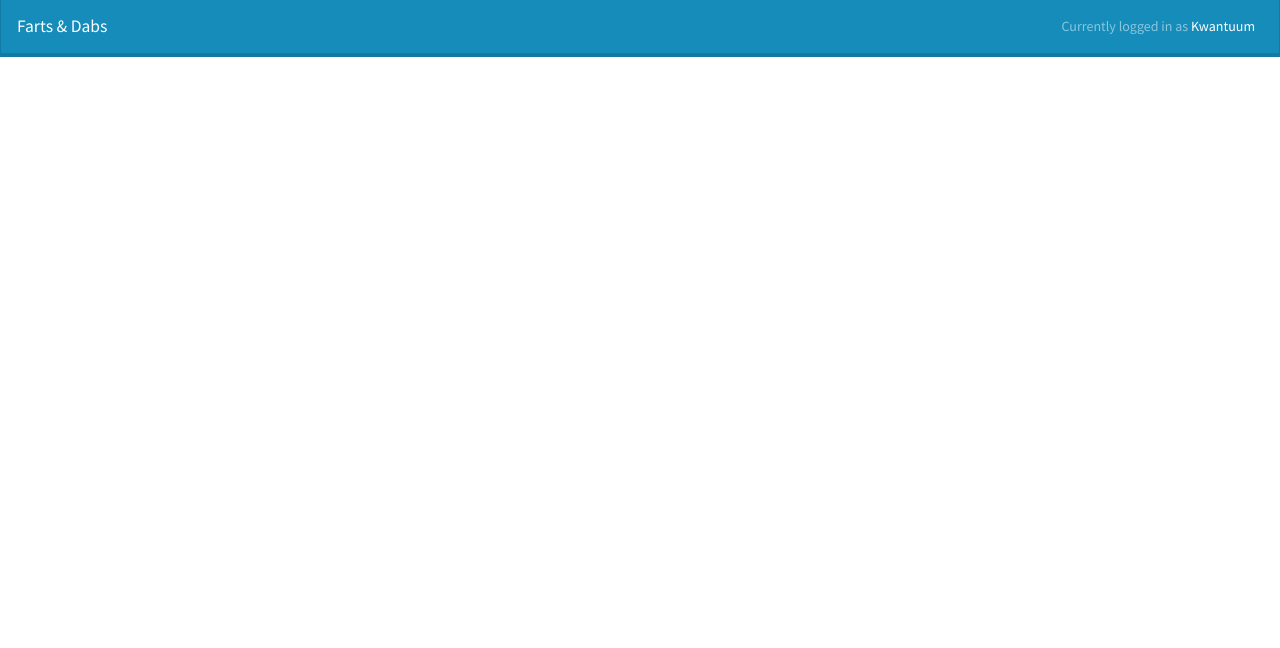
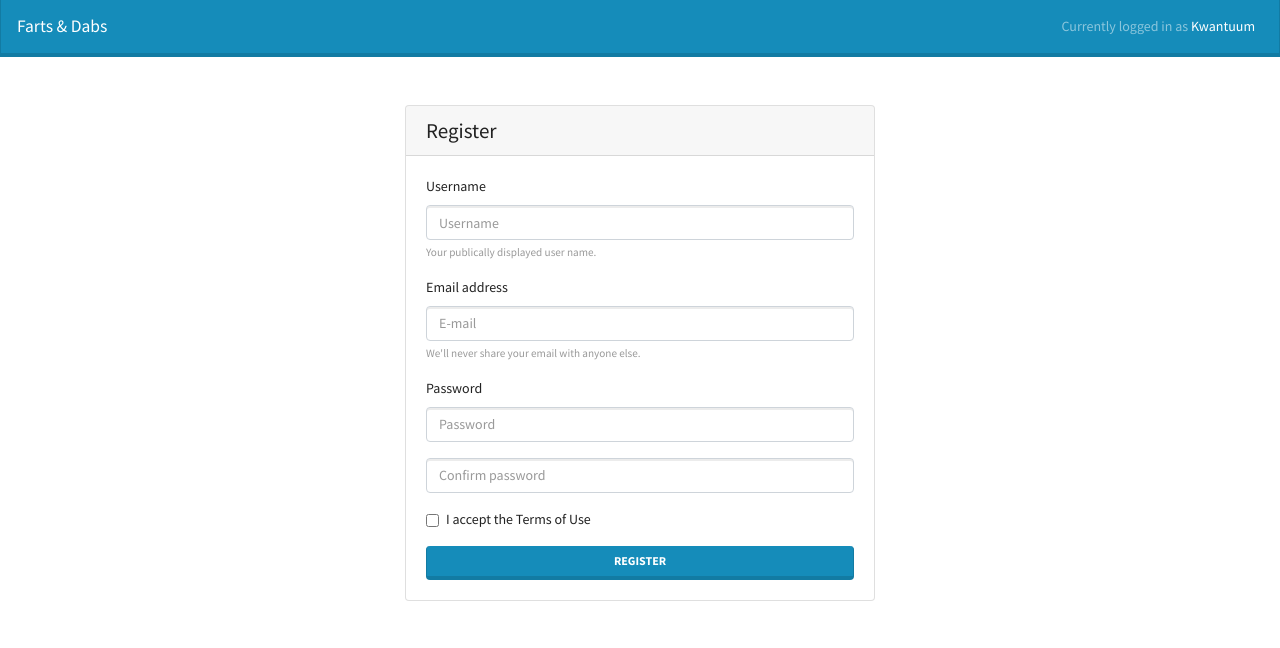
Before and after one commit to sdegueldre/php-blog, a PHP site: template templates/signup.twig in a window 1280 px wide. Shown: the top 648 px of the page. Run offline with PHP 8.4, Linux system fonts and the light colour scheme; the template is opened without the code that fills it, so the values that code supplies are empty; some libraries are stand-ins or nearby versions.

Commit message:
Add signup form

```diff
--- a/templates/signup.twig
+++ b/templates/signup.twig
@@ -1,4 +1,37 @@
 {% extends 'common.twig' %}
 
 {% block content %}
+  <div class="container login-form py-5">
+    <div class="card form-container mr-auto ml-auto">
+      <div class="card-header">
+        <h4 class="my-0">Register</h4>
+      </div>
+      <div class="card-body">
+        <form action="{{ router.pathFor('signup', {'domain':domain}) }}" method="post" class="d-flex flex-column">
+          <div class="form-group">
+            <label for="usernameInput">Username</label>
+            <input type="text" name="username" class="form-control" id="usernameInput" aria-describedby="usernameHelp" placeholder="Username" required>
+            <small id="usernameHelp" class="form-text text-muted">Your publically displayed user name.</small>
+          </div>
+          <div class="form-group">
+            <label for="emailInput">Email address</label>
+            <input type="email" name="email" class="form-control" id="emailInput" aria-describedby="emailHelp" placeholder="E-mail" required>
+            <small id="emailHelp" class="form-text text-muted">We'll never share your email with anyone else.</small>
+          </div>
+          <div class="form-group">
+            <label for="inputPassword">Password</label>
+            <input type="password" class="form-control" id="inputPassword" name="password" placeholder="Password" required>
+          </div>
+          <div class="form-group">
+            <input type="password" class="form-control" id="inputPassword" name="password" placeholder="Confirm password" required>
+          </div>
+          <div class="form-group form-check">
+            <input type="checkbox" class="form-check-input" id="ToSCheck" required>
+            <label class="form-check-label" for="ToSCheck">I accept the Terms of Use</label>
+          </div>
+          <button type="submit" class="btn btn-primary float-right">Register</button>
+        </form>
+      </div>
+    </div>
+  </div>
 {% endblock %}
```
